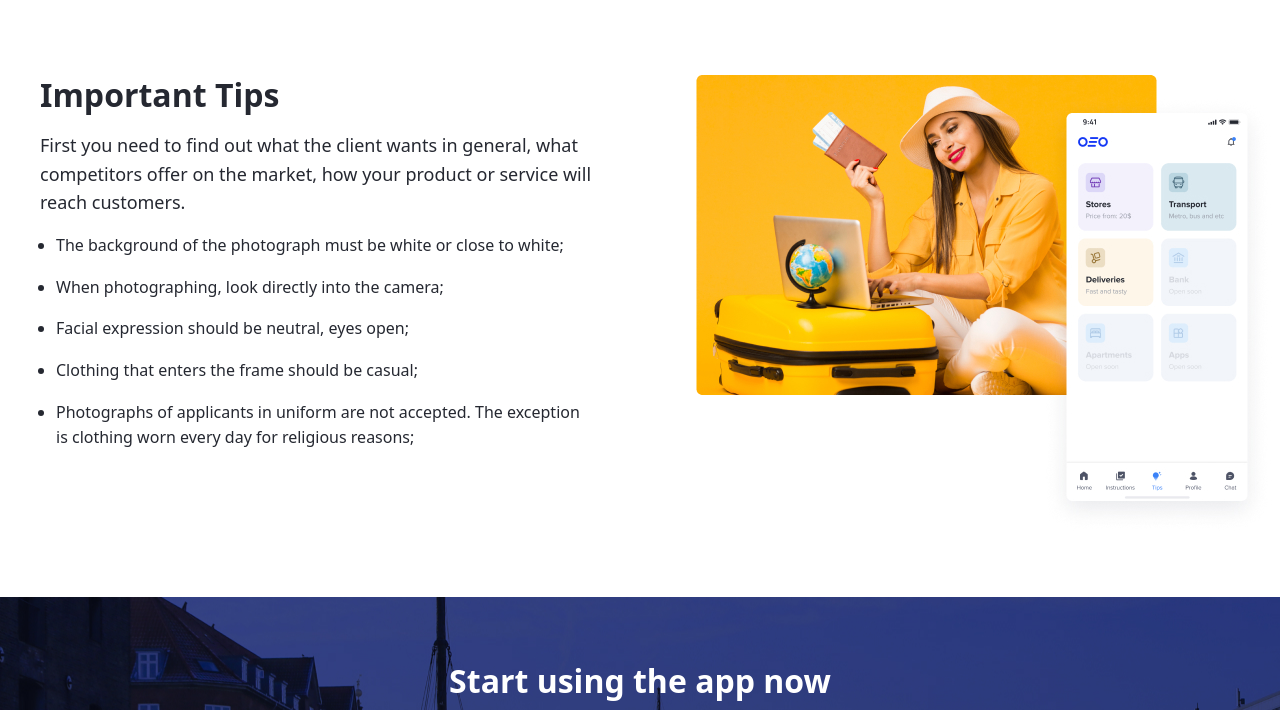
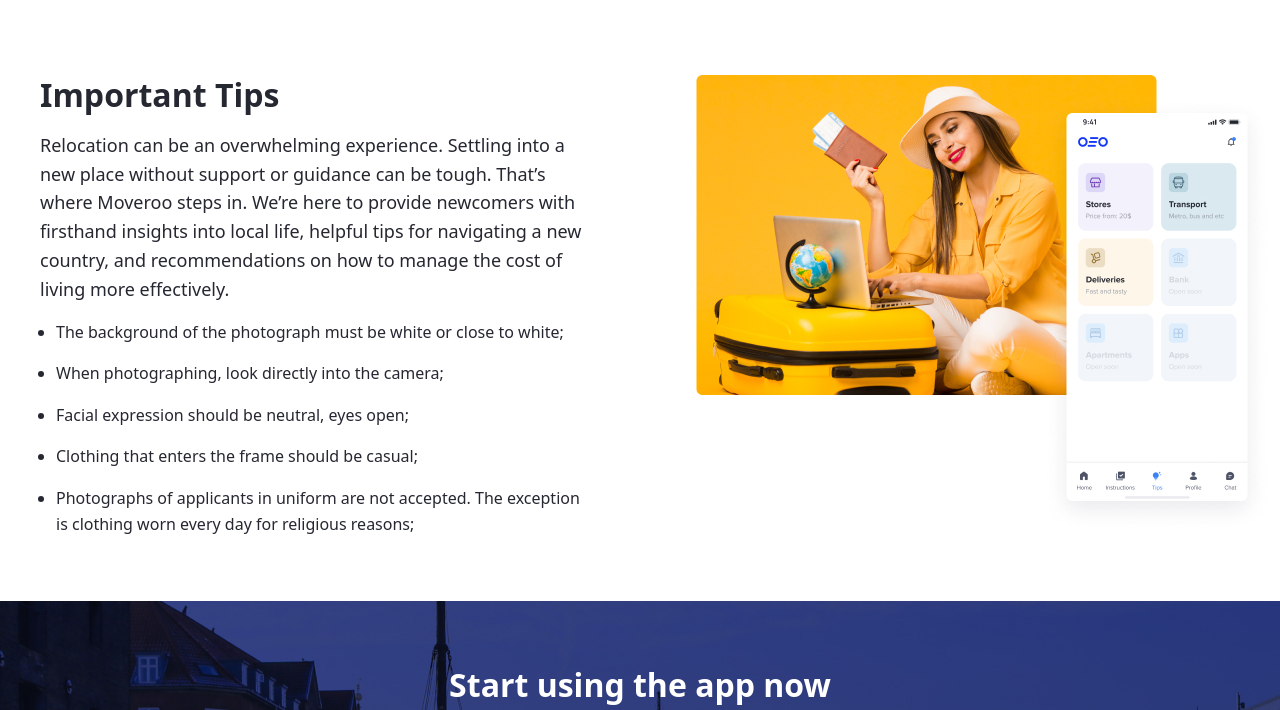
Before and after one commit to Valarkar/moveroo-website, a plain HTML site: page index.html in a window 1280 px wide. Shown: the part 1900-2610 px from the top of the page. Drawn offline with Linux system fonts and the light colour scheme; a script that the page names is missing.

Commit message:
Change tips2

```diff
--- a/index.html
+++ b/index.html
@@ -55,7 +55,7 @@
         <div class="features__item flex-row-reverse flex flex-justify align-center">
           <div class="features__item_text">
             <h3>Important Tips</h3>
-            <p>First you need to find out what the client wants in general, what competitors offer on the market, how your product or service will reach customers.</p>
+            <p>Relocation can be an overwhelming experience. Settling into a new place without support or guidance can be tough. That’s where Moveroo steps in. We’re here to provide newcomers with firsthand insights into local life, helpful tips for navigating a new country, and recommendations on how to manage the cost of living more effectively.</p>
             <ul class="features__list">
               <li>The background of the photograph must be white or close to white;</li>
               <li>When photographing, look directly into the camera;</li>
```
